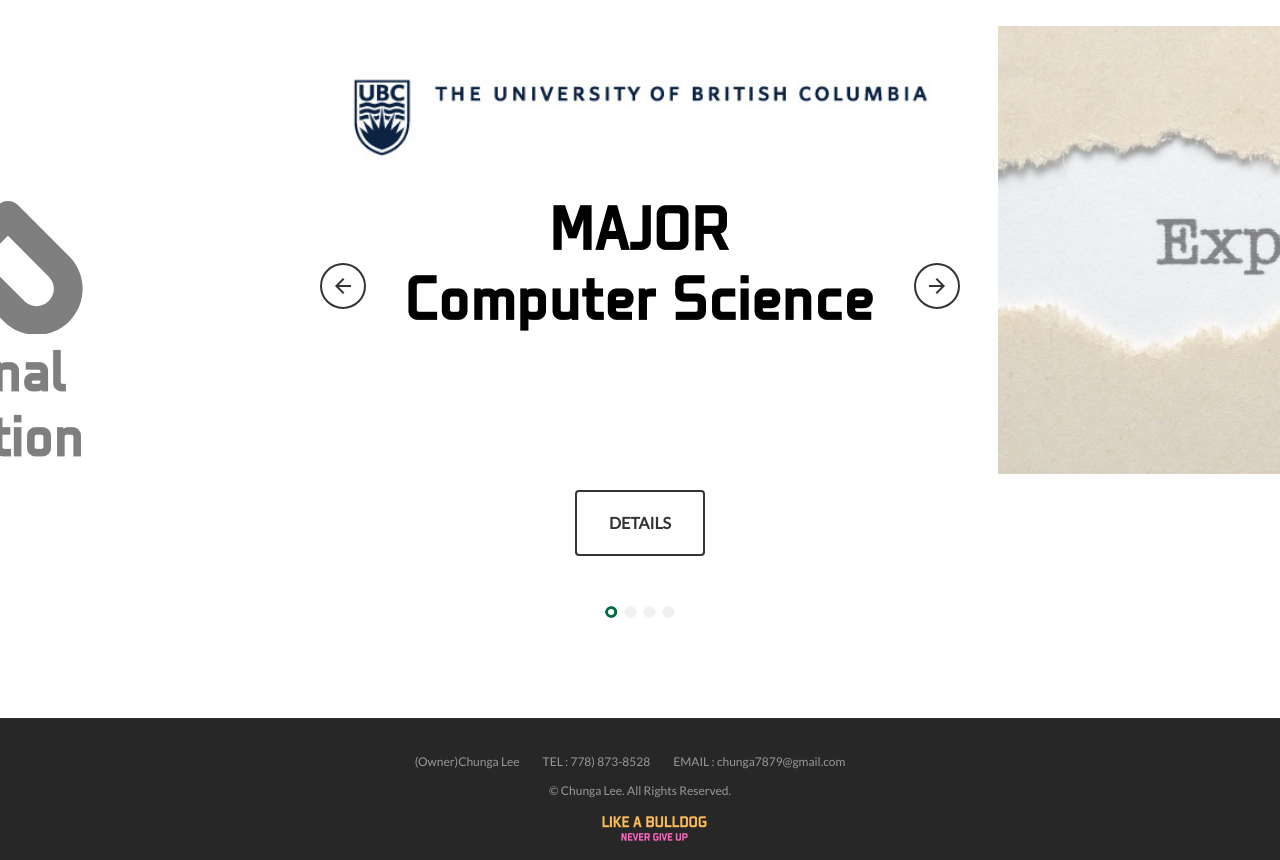
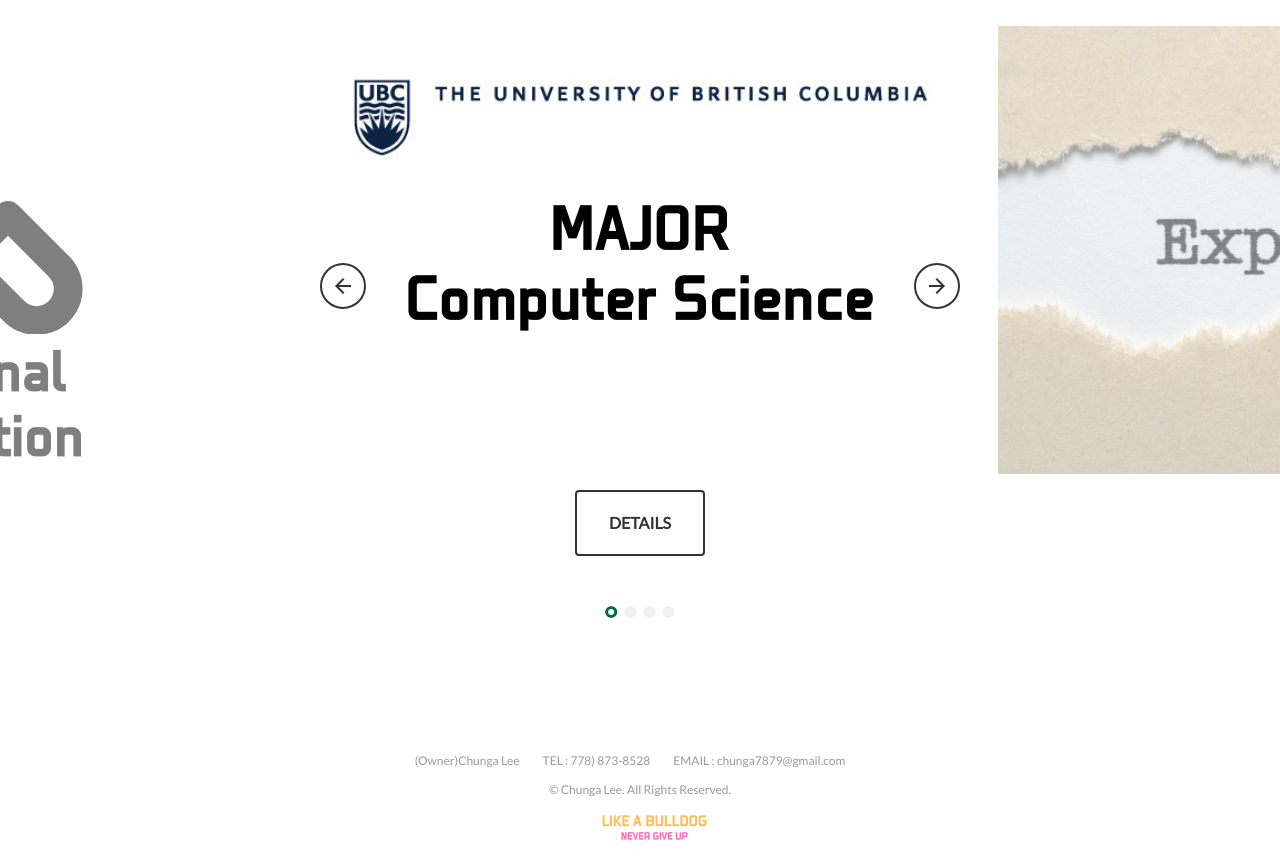
Before and after one commit to chunga7879/korean-resume, a plain HTML site: page index.html in a window 1280 px wide. Shown: the part 682-1542 px from the top of the page. Drawn offline with nearby package versions, Linux system fonts and the light colour scheme.

Commit message:
finalized

```diff
--- a/css/main.css
+++ b/css/main.css
@@ -98,12 +98,12 @@ header .inner .material-icons {
     opacity: 1;
 }
 .kinds .swiper-slide .btn {
-    /*width: 130px;*/
     position: absolute;
     bottom: 0;
     left: 0;
     right: 0;
     margin: auto;
+    padding: 20px;
 }
 .kinds .swiper-pagination {
     bottom: 40px;
--- a/css/style.css
+++ b/css/style.css
@@ -60,7 +60,6 @@ header .content2 {
     left: 158px;
     margin-top: 20px;
     width: 130px;
-    padding: 20px;
     border: 2px solid #333;
     border-radius: 4px;
     color: #333;
@@ -78,9 +77,6 @@ header .content2 {
 }
 
 footer {
-
-    background-color: #272727;
-    border-top: 1px solid #333;
     width: 100%;
 }
 
```
